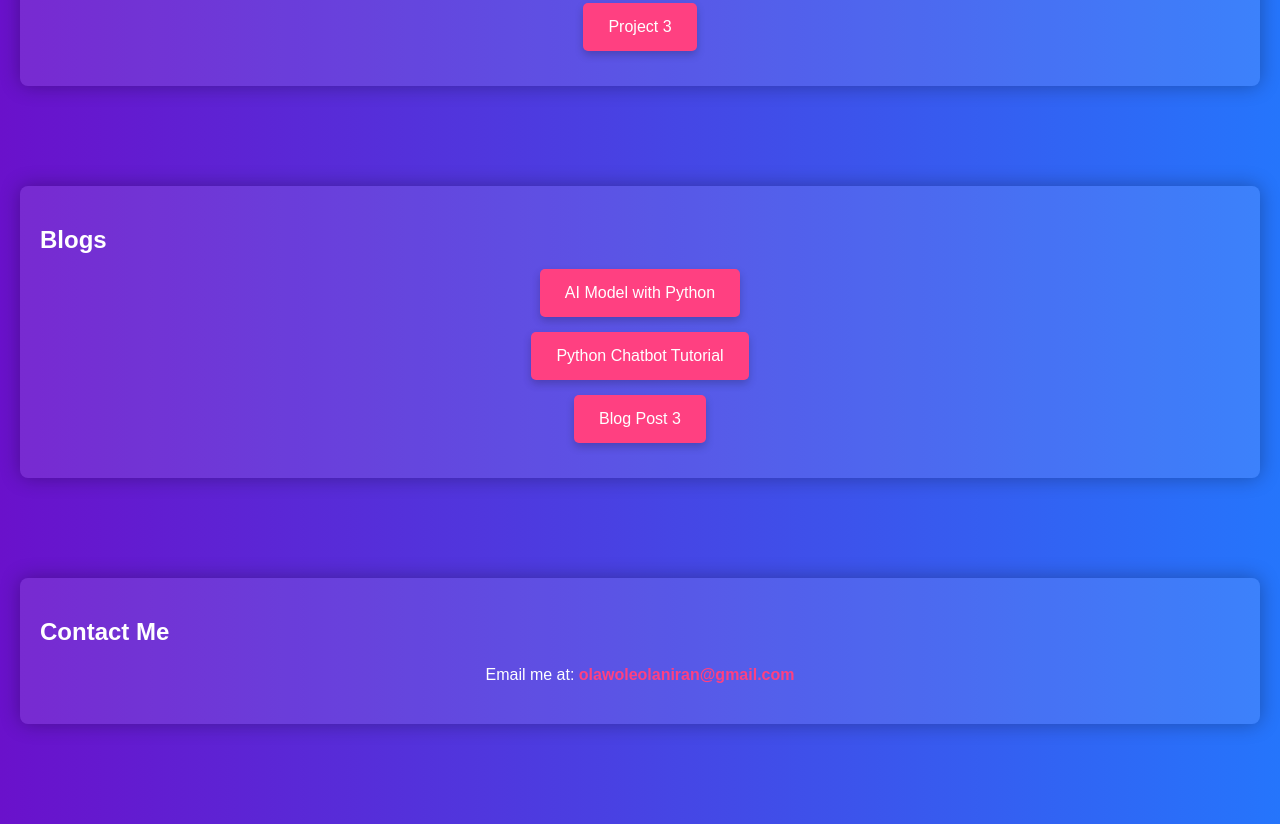
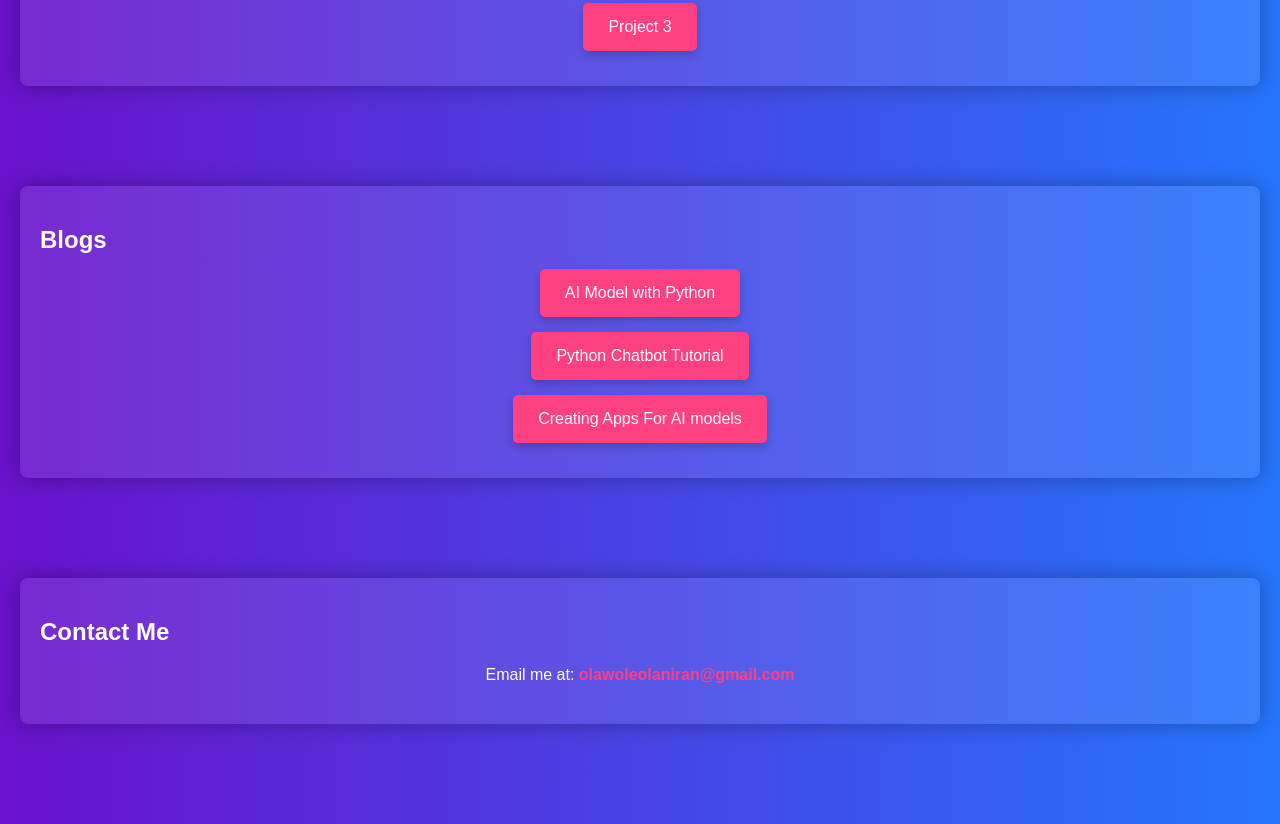
Before and after one commit to SamInvader/Portfolio, a plain HTML site: page index.html in a window 1280 px wide. Shown: the part 755-1579 px from the top of the page. Drawn offline with Linux system fonts and the light colour scheme.

Commit message:
Update index.html

```diff
--- a/index.html
+++ b/index.html
@@ -158,7 +158,7 @@
         <h2>Blogs</h2>
         <div class="blog-box"><a href="https://medium.com/@saminvader/ai-model-with-python-642600eab117">AI Model with Python</a></div>
         <div class="blog-box"><a href="https://medium.com/@saminvader/python-chatbot-tutorial-326b3529ccdf">Python Chatbot Tutorial</a></div>
-        <div class="blog-box"><a href="blog3-link">Blog Post 3</a></div>
+        <div class="blog-box"><a href="https://medium.com/@saminvader/creating-apps-for-ai-models-3e33e93d191d">Creating Apps For AI models</a></div>
     </section>
 
     <section id="contact">
```
